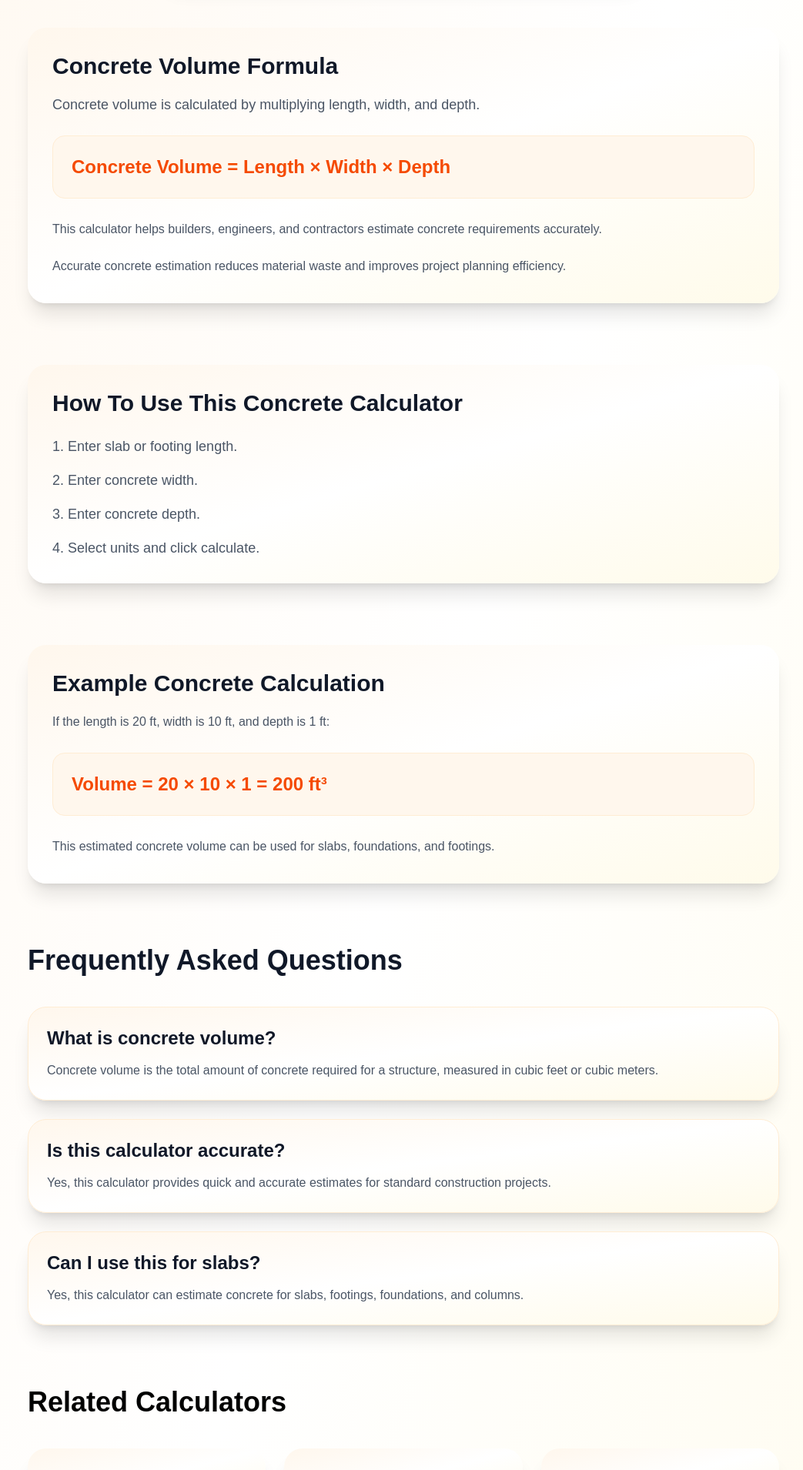
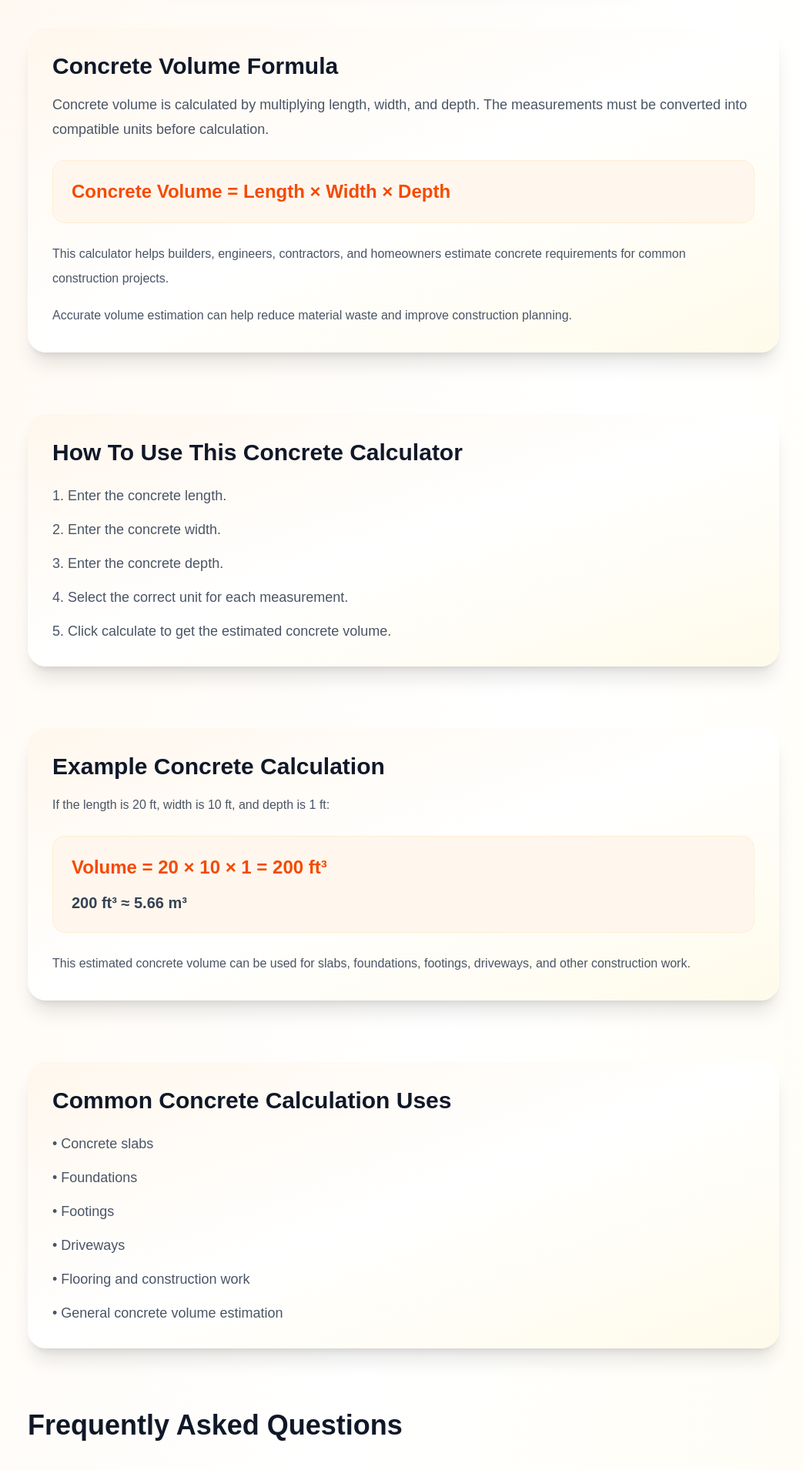
Before and after one commit to payadav142-rgb/calhub, a Next.js app: page /concrete-calculator in a window 1280 px wide. Shown: the part 920-2830 px from the top of the page at 77% size, without its empty margins (116-1159 px from the left). Built offline with nearby package versions, Linux system fonts and the light colour scheme.

Commit message:
Fix concrete calculator calculations and SEO

```diff
--- a/app/concrete-calculator/ConcreteCalculatorClient.tsx
+++ b/app/concrete-calculator/ConcreteCalculatorClient.tsx
@@ -6,64 +6,56 @@ import Navbar from "../components/Navbar";
 import Footer from "../components/Footer";
 import RelatedCalculators from "../components/RelatedCalculators";
 
-export default function ConcreteCalculator() {
-  const [length, setLength] =
-    useState("");
+export default function ConcreteCalculatorClient() {
+  const [length, setLength] = useState("");
+  const [width, setWidth] = useState("");
+  const [depth, setDepth] = useState("");
 
-  const [width, setWidth] =
-    useState("");
+  const [lengthUnit, setLengthUnit] = useState("ft");
+  const [widthUnit, setWidthUnit] = useState("ft");
+  const [depthUnit, setDepthUnit] = useState("ft");
 
-  const [depth, setDepth] =
-    useState("");
+  const [result, setResult] = useState<number | null>(null);
 
-  const [lengthUnit, setLengthUnit] =
-    useState("ft");
+  const convertToFeet = (value: string, unit: string) => {
+    const number = parseFloat(value);
 
-  const [widthUnit, setWidthUnit] =
-    useState("ft");
+    if (unit === "m") return number * 3.28084;
+    if (unit === "cm") return number / 30.48;
+    if (unit === "inch") return number / 12;
 
-  const [depthUnit, setDepthUnit] =
-    useState("ft");
-
-  const [result, setResult] =
-    useState<number | null>(null);
+    return number;
+  };
 
   const calculateConcrete = () => {
-    if (
-      !length ||
-      !width ||
-      !depth
-    )
-      return;
+    if (!length || !width || !depth) return;
 
-    const volume =
-      parseFloat(length) *
-      parseFloat(width) *
-      parseFloat(depth);
+    const lengthInFeet = convertToFeet(length, lengthUnit);
+    const widthInFeet = convertToFeet(width, widthUnit);
+    const depthInFeet = convertToFeet(depth, depthUnit);
 
-    setResult(volume);
+    const volumeInCubicFeet =
+      lengthInFeet * widthInFeet * depthInFeet;
+
+    setResult(volumeInCubicFeet);
   };
 
   const resetCalculator = () => {
     setLength("");
     setWidth("");
     setDepth("");
+
     setLengthUnit("ft");
     setWidthUnit("ft");
     setDepthUnit("ft");
+
     setResult(null);
   };
 
-  const getVolumeUnit = () => {
-    if (
-      lengthUnit === "m" &&
-      widthUnit === "m" &&
-      depthUnit === "m"
-    ) {
-      return "m³";
-    }
+  const getVolumeInCubicMeters = () => {
+    if (result === null) return 0;
 
-    return "ft³";
+    return result * 0.0283168;
   };
 
   const downloadPDF = () => {
@@ -73,11 +65,7 @@ export default function ConcreteCalculator() {
 
     doc.setFontSize(20);
 
-    doc.text(
-      "Concrete Calculation Report",
-      20,
-      20
-    );
+    doc.text("Concrete Calculation Report", 20, 20);
 
     doc.setFontSize(12);
 
@@ -100,22 +88,22 @@ export default function ConcreteCalculator() {
     );
 
     doc.text(
-      `Concrete Volume: ${result.toFixed(
-        2
-      )} ${getVolumeUnit()}`,
+      `Concrete Volume: ${result.toFixed(2)} cubic feet`,
       20,
-      80
+      75
     );
 
     doc.text(
-      "Generated by CalHub.in",
+      `Concrete Volume: ${getVolumeInCubicMeters().toFixed(
+        2
+      )} cubic meters`,
       20,
-      100
+      85
     );
 
-    doc.save(
-      "concrete-calculation-report.pdf"
-    );
+    doc.text("Generated by CalHub.in", 20, 105);
+
+    doc.save("concrete-calculation-report.pdf");
   };
 
   return (
@@ -130,11 +118,9 @@ export default function ConcreteCalculator() {
           </h1>
 
           <p className="mt-4 text-lg text-gray-600">
-            Calculate concrete volume
-            required for slabs,
-            foundations, footings,
-            columns, and construction
-            projects.
+            Calculate concrete volume required
+            for slabs, foundations, footings,
+            columns, and construction projects.
           </p>
         </div>
 
@@ -150,29 +136,23 @@ export default function ConcreteCalculator() {
               type="number"
               min="0"
               value={length}
-              onChange={(e) =>
-                setLength(e.target.value)
+              onChange={(e) => setLength(e.target.value)}
+              onKeyDown={(e) =>
+                e.key === "Enter" && calculateConcrete()
               }
-              className="w-full rounded-2xl border border-orange-200 p-3"
+              className="w-full rounded-2xl border border-orange-200 p-3 outline-none transition focus:border-orange-500 focus:ring-4 focus:ring-orange-100"
               placeholder="Enter length"
             />
 
             <select
               value={lengthUnit}
-              onChange={(e) =>
-                setLengthUnit(
-                  e.target.value
-                )
-              }
-              className="mt-3 w-full rounded-2xl border border-orange-200 p-3"
+              onChange={(e) => setLengthUnit(e.target.value)}
+              className="mt-3 w-full rounded-2xl border border-orange-200 p-3 outline-none transition focus:border-orange-500 focus:ring-4 focus:ring-orange-100"
             >
-              <option value="ft">
-                Feet (ft)
-              </option>
-
-              <option value="m">
-                Meter (m)
-              </option>
+              <option value="ft">Feet (ft)</option>
+              <option value="m">Meter (m)</option>
+              <option value="cm">Centimeter (cm)</option>
+              <option value="inch">Inch (in)</option>
             </select>
           </div>
 
@@ -186,29 +166,23 @@ export default function ConcreteCalculator() {
               type="number"
               min="0"
               value={width}
-              onChange={(e) =>
-                setWidth(e.target.value)
+              onChange={(e) => setWidth(e.target.value)}
+              onKeyDown={(e) =>
+                e.key === "Enter" && calculateConcrete()
               }
-              className="w-full rounded-2xl border border-orange-200 p-3"
+              className="w-full rounded-2xl border border-orange-200 p-3 outline-none transition focus:border-orange-500 focus:ring-4 focus:ring-orange-100"
               placeholder="Enter width"
             />
 
             <select
               value={widthUnit}
-              onChange={(e) =>
-                setWidthUnit(
-                  e.target.value
-                )
-              }
-              className="mt-3 w-full rounded-2xl border border-orange-200 p-3"
+              onChange={(e) => setWidthUnit(e.target.value)}
+              className="mt-3 w-full rounded-2xl border border-orange-200 p-3 outline-none transition focus:border-orange-500 focus:ring-4 focus:ring-orange-100"
             >
-              <option value="ft">
-                Feet (ft)
-              </option>
-
-              <option value="m">
-                Meter (m)
-              </option>
+              <option value="ft">Feet (ft)</option>
+              <option value="m">Meter (m)</option>
+              <option value="cm">Centimeter (cm)</option>
+              <option value="inch">Inch (in)</option>
             </select>
           </div>
 
@@ -222,46 +196,38 @@ export default function ConcreteCalculator() {
               type="number"
               min="0"
               value={depth}
-              onChange={(e) =>
-                setDepth(e.target.value)
+              onChange={(e) => setDepth(e.target.value)}
+              onKeyDown={(e) =>
+                e.key === "Enter" && calculateConcrete()
               }
-              className="w-full rounded-2xl border border-orange-200 p-3"
+              className="w-full rounded-2xl border border-orange-200 p-3 outline-none transition focus:border-orange-500 focus:ring-4 focus:ring-orange-100"
               placeholder="Enter depth"
             />
 
             <select
               value={depthUnit}
-              onChange={(e) =>
-                setDepthUnit(
-                  e.target.value
-                )
-              }
-              className="mt-3 w-full rounded-2xl border border-orange-200 p-3"
+              onChange={(e) => setDepthUnit(e.target.value)}
+              className="mt-3 w-full rounded-2xl border border-orange-200 p-3 outline-none transition focus:border-orange-500 focus:ring-4 focus:ring-orange-100"
             >
-              <option value="ft">
-                Feet (ft)
-              </option>
-
-              <option value="m">
-                Meter (m)
-              </option>
+              <option value="ft">Feet (ft)</option>
+              <option value="m">Meter (m)</option>
+              <option value="cm">Centimeter (cm)</option>
+              <option value="inch">Inch (in)</option>
             </select>
           </div>
 
           {/* BUTTONS */}
           <div className="flex gap-4">
             <button
-              onClick={
-                calculateConcrete
-              }
-              className="w-full rounded-2xl bg-gradient-to-r from-orange-500 to-amber-500 py-3 font-semibold text-white"
+              onClick={calculateConcrete}
+              className="w-full rounded-2xl bg-gradient-to-r from-orange-500 to-amber-500 py-3 font-semibold text-white transition hover:scale-[1.02]"
             >
               Calculate Concrete
             </button>
 
             <button
               onClick={resetCalculator}
-              className="w-full rounded-2xl border border-orange-300 bg-white py-3 font-semibold text-gray-700"
+              className="w-full rounded-2xl border border-orange-300 bg-white py-3 font-semibold text-gray-700 transition hover:bg-orange-50"
             >
               Reset
             </button>
@@ -271,20 +237,24 @@ export default function ConcreteCalculator() {
           {result !== null && (
             <div className="mt-6 rounded-2xl bg-gradient-to-br from-orange-50 via-white to-amber-50 p-5 shadow-inner">
               <h2 className="text-2xl font-bold text-gray-900">
-                Concrete Volume:{" "}
-                {result.toFixed(2)}{" "}
-                {getVolumeUnit()}
+                Concrete Volume: {result.toFixed(2)} ft³
               </h2>
 
               <p className="mt-3 text-gray-600">
-                Estimated concrete
-                required for your
-                construction project.
+                Equivalent volume:{" "}
+                {getVolumeInCubicMeters().toFixed(2)} m³
+              </p>
+
+              <p className="mt-3 text-gray-600">
+                This estimated concrete volume can
+                help with slabs, foundations,
+                footings, driveways, and other
+                construction projects.
               </p>
 
               <button
                 onClick={downloadPDF}
-                className="mt-5 w-full rounded-2xl bg-gray-900 py-3 font-semibold text-white"
+                className="mt-5 w-full rounded-2xl bg-gray-900 py-3 font-semibold text-white transition hover:bg-black"
               >
                 Download PDF Report
               </button>
@@ -301,31 +271,31 @@ export default function ConcreteCalculator() {
           </h2>
 
           <p className="mt-4 text-lg leading-8 text-gray-600">
-            Concrete volume is
-            calculated by multiplying
-            length, width, and depth.
+            Concrete volume is calculated by
+            multiplying length, width, and depth.
+            The measurements must be converted
+            into compatible units before
+            calculation.
           </p>
 
           <div className="mt-6 rounded-2xl border border-orange-100 bg-orange-50 p-6">
             <p className="text-2xl font-bold text-orange-600">
-              Concrete Volume =
-              Length × Width × Depth
+              Concrete Volume = Length × Width × Depth
             </p>
           </div>
 
           <p className="mt-6 leading-8 text-gray-600">
-            This calculator helps
-            builders, engineers, and
-            contractors estimate
-            concrete requirements
-            accurately.
+            This calculator helps builders,
+            engineers, contractors, and
+            homeowners estimate concrete
+            requirements for common construction
+            projects.
           </p>
 
           <p className="mt-4 leading-8 text-gray-600">
-            Accurate concrete
-            estimation reduces material
-            waste and improves project
-            planning efficiency.
+            Accurate volume estimation can help
+            reduce material waste and improve
+            construction planning.
           </p>
         </div>
       </section>
@@ -334,27 +304,21 @@ export default function ConcreteCalculator() {
       <section className="mx-auto max-w-5xl px-6 pb-20">
         <div className="rounded-3xl bg-gradient-to-br from-orange-50 via-white to-amber-50 p-8 shadow-xl">
           <h2 className="text-3xl font-bold text-gray-900">
-            How To Use This Concrete
-            Calculator
+            How To Use This Concrete Calculator
           </h2>
 
           <div className="mt-6 space-y-4 text-lg text-gray-600">
-            <p>
-              1. Enter slab or footing
-              length.
-            </p>
+            <p>1. Enter the concrete length.</p>
+
+            <p>2. Enter the concrete width.</p>
+
+            <p>3. Enter the concrete depth.</p>
+
+            <p>4. Select the correct unit for each measurement.</p>
 
             <p>
-              2. Enter concrete width.
-            </p>
-
-            <p>
-              3. Enter concrete depth.
-            </p>
-
-            <p>
-              4. Select units and click
-              calculate.
+              5. Click calculate to get the
+              estimated concrete volume.
             </p>
           </div>
         </div>
@@ -364,29 +328,48 @@ export default function ConcreteCalculator() {
       <section className="mx-auto max-w-5xl px-6 pb-20">
         <div className="rounded-3xl bg-gradient-to-br from-orange-50 via-white to-amber-50 p-8 shadow-xl">
           <h2 className="text-3xl font-bold text-gray-900">
-            Example Concrete
-            Calculation
+            Example Concrete Calculation
           </h2>
 
           <p className="mt-4 leading-8 text-gray-600">
-            If the length is 20 ft,
-            width is 10 ft, and depth
-            is 1 ft:
+            If the length is 20 ft, width is
+            10 ft, and depth is 1 ft:
           </p>
 
           <div className="mt-6 rounded-2xl border border-orange-100 bg-orange-50 p-6">
             <p className="text-2xl font-bold text-orange-600">
-              Volume = 20 × 10 × 1 =
-              200 ft³
+              Volume = 20 × 10 × 1 = 200 ft³
+            </p>
+
+            <p className="mt-4 text-xl font-semibold text-gray-700">
+              200 ft³ ≈ 5.66 m³
             </p>
           </div>
 
           <p className="mt-6 leading-8 text-gray-600">
-            This estimated concrete
-            volume can be used for
-            slabs, foundations, and
-            footings.
+            This estimated concrete volume can
+            be used for slabs, foundations,
+            footings, driveways, and other
+            construction work.
           </p>
+        </div>
+      </section>
+
+      {/* COMMON USES */}
+      <section className="mx-auto max-w-5xl px-6 pb-20">
+        <div className="rounded-3xl bg-gradient-to-br from-orange-50 via-white to-amber-50 p-8 shadow-xl">
+          <h2 className="text-3xl font-bold text-gray-900">
+            Common Concrete Calculation Uses
+          </h2>
+
+          <div className="mt-6 space-y-4 text-lg text-gray-600">
+            <p>• Concrete slabs</p>
+            <p>• Foundations</p>
+            <p>• Footings</p>
+            <p>• Driveways</p>
+            <p>• Flooring and construction work</p>
+            <p>• General concrete volume estimation</p>
+          </div>
         </div>
       </section>
 
@@ -403,39 +386,60 @@ export default function ConcreteCalculator() {
             </h3>
 
             <p className="mt-3 leading-7 text-gray-600">
-              Concrete volume is the
-              total amount of concrete
-              required for a structure,
-              measured in cubic feet or
-              cubic meters.
+              Concrete volume is the amount of
+              space that needs to be filled with
+              concrete. It is commonly measured
+              in cubic feet or cubic meters.
             </p>
           </div>
 
           <div className="rounded-3xl border border-orange-100 bg-gradient-to-br from-orange-50 via-white to-amber-50 p-6 shadow-xl">
             <h3 className="text-2xl font-bold text-gray-900">
-              Is this calculator
-              accurate?
+              What is the formula for concrete volume?
             </h3>
 
             <p className="mt-3 leading-7 text-gray-600">
-              Yes, this calculator
-              provides quick and
-              accurate estimates for
-              standard construction
-              projects.
+              The basic formula is length ×
+              width × depth. All dimensions
+              should use compatible units.
             </p>
           </div>
 
           <div className="rounded-3xl border border-orange-100 bg-gradient-to-br from-orange-50 via-white to-amber-50 p-6 shadow-xl">
             <h3 className="text-2xl font-bold text-gray-900">
-              Can I use this for slabs?
+              Can I use this calculator for slabs?
             </h3>
 
             <p className="mt-3 leading-7 text-gray-600">
-              Yes, this calculator can
-              estimate concrete for
-              slabs, footings,
-              foundations, and columns.
+              Yes. You can use it to estimate
+              concrete volume for slabs,
+              footings, foundations, driveways,
+              and similar rectangular projects.
+            </p>
+          </div>
+
+          <div className="rounded-3xl border border-orange-100 bg-gradient-to-br from-orange-50 via-white to-amber-50 p-6 shadow-xl">
+            <h3 className="text-2xl font-bold text-gray-900">
+              Does this calculator convert units?
+            </h3>
+
+            <p className="mt-3 leading-7 text-gray-600">
+              Yes. Length, width, and depth can
+              be entered separately in feet,
+              meters, centimeters, or inches.
+              The calculator converts them to a
+              common unit before calculating.
+            </p>
+          </div>
+
+          <div className="rounded-3xl border border-orange-100 bg-gradient-to-br from-orange-50 via-white to-amber-50 p-6 shadow-xl">
+            <h3 className="text-2xl font-bold text-gray-900">
+              Is this concrete calculator free?
+            </h3>
+
+            <p className="mt-3 leading-7 text-gray-600">
+              Yes, this calculator is free to use
+              on CalHub.in.
             </p>
           </div>
         </div>
--- a/app/concrete-calculator/page.tsx
+++ b/app/concrete-calculator/page.tsx
@@ -1,53 +1,23 @@
-import { Metadata } from "next";
-import ConcreteCalculator from "./ConcreteCalculatorClient";
+import type { Metadata } from "next";
+import ConcreteCalculatorClient from "./ConcreteCalculatorClient";
 
 export const metadata: Metadata = {
-  title:
-    "Concrete Calculator for Slabs & Foundations | CalHub",
-
+  title: "Concrete Calculator - Calculate Concrete Volume | CalHub",
   description:
-    "Free concrete calculator to estimate concrete volume for slabs, footings, foundations, and construction projects.",
-
+    "Use the free concrete calculator to estimate concrete volume for slabs, foundations, footings, driveways, and construction projects.",
   keywords: [
     "concrete calculator",
     "concrete volume calculator",
+    "cement concrete calculator",
     "slab concrete calculator",
     "foundation concrete calculator",
-    "construction concrete calculator",
-    "cement concrete calculator",
+    "concrete quantity calculator",
   ],
-
   alternates: {
-    canonical:
-      "https://calhub.in/concrete-calculator",
-  },
-
-  openGraph: {
-    title:
-      "Concrete Calculator | CalHub",
-
-    description:
-      "Estimate concrete volume for slabs, foundations, and construction projects instantly.",
-
-    url:
-      "https://calhub.in/concrete-calculator",
-
-    siteName: "CalHub",
-
-    type: "website",
-  },
-
-  twitter: {
-    card: "summary_large_image",
-
-    title:
-      "Concrete Calculator | CalHub",
-
-    description:
-      "Free concrete calculator for slabs, footings, and foundations.",
+    canonical: "/concrete-calculator",
   },
 };
 
-export default function Page() {
-  return <ConcreteCalculator />;
+export default function ConcreteCalculatorPage() {
+  return <ConcreteCalculatorClient />;
 }
```
